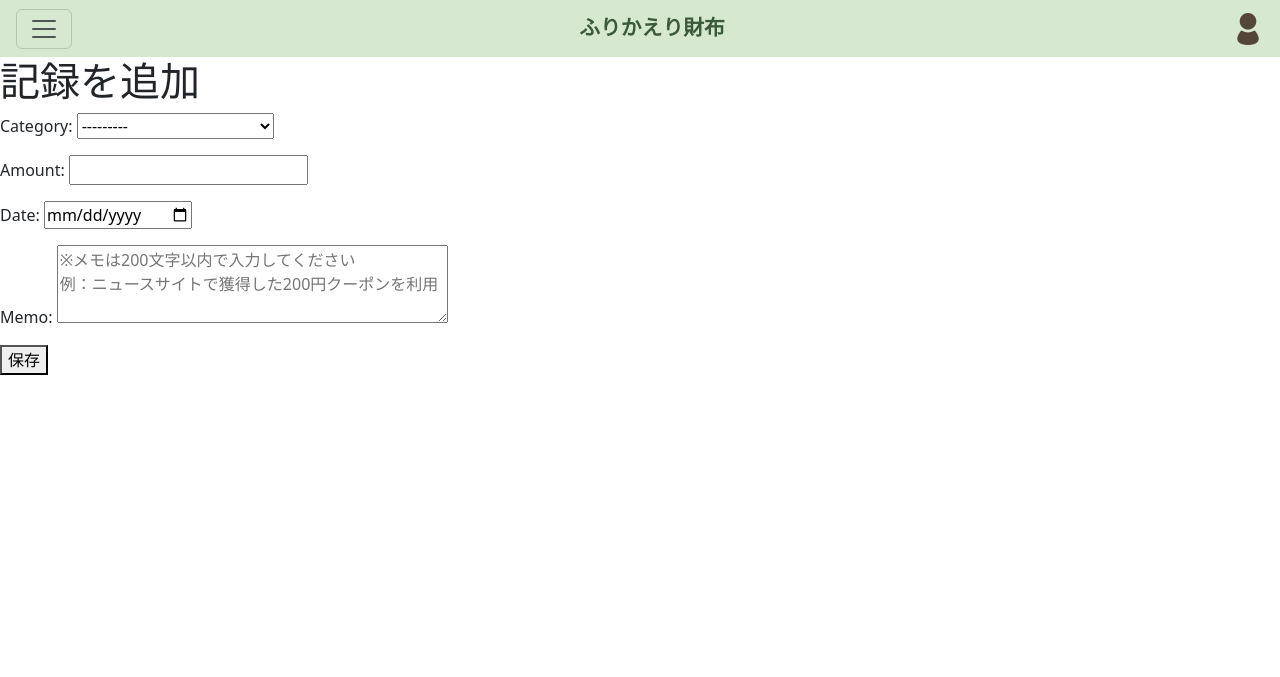
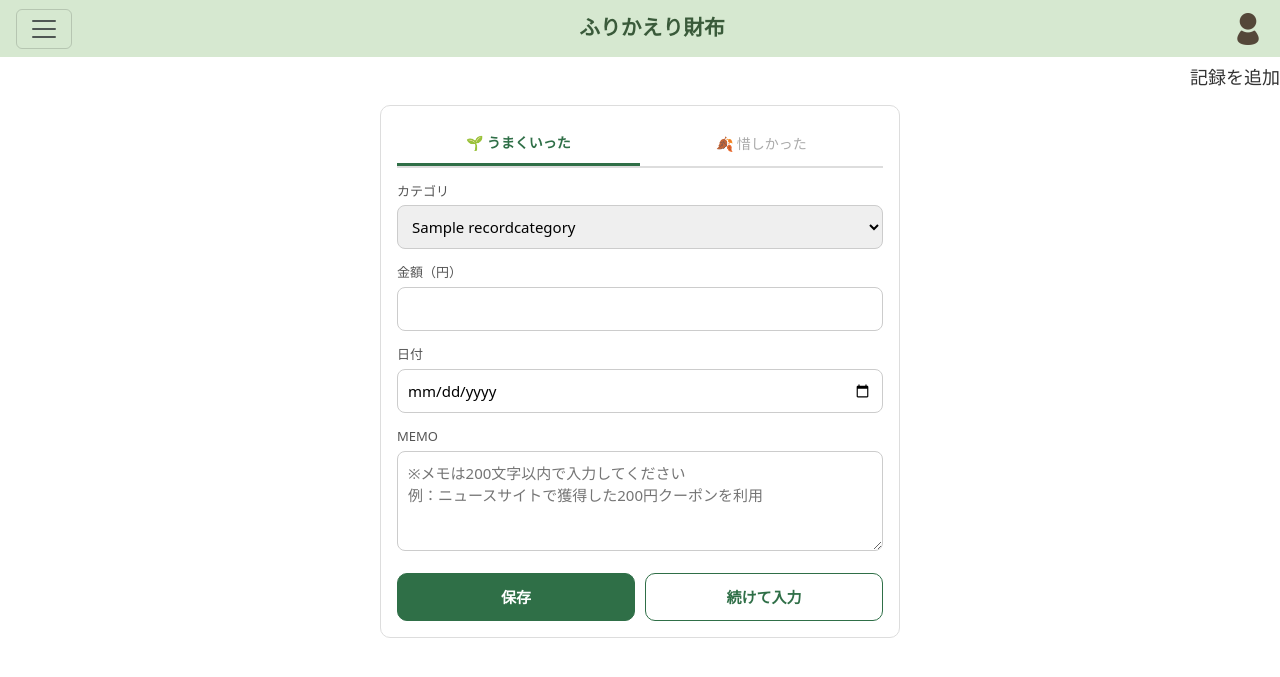
Before and after one commit to m1s0ra392-spec/Furikaeri-Wallet, a Django app: page /records/new/ in a window 1280 px wide. Shown: the top 677 px of the page. Run offline with Django 5.2, Linux system fonts and the light colour scheme; a user stored in the database is signed in; tables that the repository leaves empty hold one stand-in row (values such as "Sample post"); some web fonts are replaced.

Commit message:
記録入力画面CSS

```diff
--- a/records/views.py
+++ b/records/views.py
@@ -7,7 +7,7 @@ from django.contrib.auth.decorators import login_required
 from django . http import JsonResponse
 
 from .forms import RecordForm
-from .models import Record
+from .models import Record, RecordCategory
 from .services import get_home_advice
 
 
@@ -94,17 +94,33 @@ def home(request):
 #記録の追加
 @login_required
 def record_create(request):
+    saved = False
+
     if request.method == "POST":
         form = RecordForm(request.POST)
         if form.is_valid():
-            record = form.save(commit=False)  # まだDBに保存しない
-            record.user = request.user        # ログイン中ユーザーを入れる
-            record.save()                     # ここで保存
-            return redirect("records:record_create")
+            record = form.save(commit=False)
+            record.user = request.user
+            record.save()
+            # 「続けて入力」ボタンが押された場合
+            if request.POST.get("continue"):
+                form = RecordForm()   # フォームをリセット
+                saved = True          # モーダルを出す
+            else:
+                return redirect("records:record_create")
     else:
         form = RecordForm()
 
-    return render(request, "records/record_form.html", {"form": form})
+    # タブ用にカテゴリを2種類に分けて渡す
+    success_categories = RecordCategory.objects.filter(user=request.user, type=0)
+    regret_categories  = RecordCategory.objects.filter(user=request.user, type=1)
+
+    return render(request, "records/record_form.html", {
+        "form": form,
+        "saved": saved,
+        "success_categories": success_categories,  # うまくいった用
+        "regret_categories":  regret_categories,   # 惜しかった用
+    })
 
 @login_required
 def record_list(request):
--- a/templates/records/record_form.html
+++ b/templates/records/record_form.html
@@ -1,37 +1,252 @@
 {% extends "base.html" %}
 
 {% block content %}
-<h1>記録を追加</h1>
+<style>
+  .page-title {
+    font-size: 18px;
+    text-align: right;
+    margin: 10px 0 16px;
+    color: #333;
+  }
 
+  .card {
+    border: 1px solid #ddd;
+    border-radius: 10px;
+    padding: 16px;
+    max-width: 520px;
+    margin: 0 auto;
+  }
 
+  .field {
+    margin-bottom: 14px;
+  }
+
+  .field label {
+    display: block;
+    font-size: 13px;
+    color: #555;
+    margin-bottom: 4px;
+  }
+
+  .field input,
+  .field select,
+  .field textarea {
+    width: 100%;
+    padding: 10px;
+    border: 1px solid #ccc;
+    border-radius: 8px;
+    box-sizing: border-box;
+    font-size: 15px;
+  }
+
+  .field textarea {
+    resize: vertical;
+    min-height: 100px;
+  }
+
+  .error {
+    color: #c00;
+    font-size: 12px;
+    margin-top: 4px;
+  }
+
+  .btn-row {
+    display: flex;
+    gap: 10px;
+    margin-top: 16px;
+  }
+
+  .btn {
+    flex: 1;
+    padding: 12px;
+    border-radius: 10px;
+    border: 1px solid #2f6f47;
+    background: #2f6f47;
+    color: #fff;
+    font-size: 15px;
+    font-weight: bold;
+    cursor: pointer;
+  }
+
+  .btn.sub {
+    background: #fff;
+    color: #2f6f47;
+  }
+
+  /* 保存完了モーダル */
+  .modal-overlay {
+    display: none;
+    position: fixed;
+    inset: 0;
+    background: rgba(0,0,0,0.4);
+    z-index: 9999;
+    justify-content: center;
+    align-items: center;
+  }
+
+  .modal-overlay.show {
+    display: flex;
+  }
+
+  .modal-box {
+    background: #fff;
+    border-radius: 10px;
+    padding: 24px 20px;
+    text-align: center;
+    width: min(80vw, 280px);
+  }
+
+  .modal-box p {
+    margin: 0 0 16px;
+    font-size: 15px;
+  }
+
+  .modal-box button {
+    padding: 10px 24px;
+    border-radius: 8px;
+    border: 1px solid #2f6f47;
+    background: #2f6f47;
+    color: #fff;
+    font-size: 14px;
+    cursor: pointer;
+  }
+</style>
+
+<h1 class="page-title">記録を追加</h1>
+
+<!-- 保存完了モーダル -->
+{% if saved %}
+<div class="modal-overlay show" id="savedModal">
+  <div class="modal-box">
+    <p>記録を保存しました</p>
+    <button onclick="document.getElementById('savedModal').classList.remove('show')">
+      閉じる
+    </button>
+  </div>
+</div>
+{% endif %}
+
+<div class="card">
   <form method="post">
     {% csrf_token %}
-  {{ form.as_p }}
-  <button type="submit">保存</button>
+
+    <!-- タブ -->
+<div style="display:flex; margin-bottom:14px; border-bottom:2px solid #ddd;">
+  <button type="button" id="tab-success"
+          onclick="switchTab(0)"
+          style="flex:1; padding:10px; border:none; background:none;
+                 font-size:14px; font-weight:bold; cursor:pointer;
+                 border-bottom:3px solid #2f6f47; color:#2f6f47;">
+    🌱 うまくいった
+  </button>
+  <button type="button" id="tab-regret"
+          onclick="switchTab(1)"
+          style="flex:1; padding:10px; border:none; background:none;
+                 font-size:14px; color:#aaa; cursor:pointer;">
+    🍂 惜しかった
+  </button>
+</div>
+
+<!-- カテゴリ選択（タブに連動して中身が変わる） -->
+<div class="field">
+  <label>カテゴリ</label>
+  <select name="category" id="category-select">
+    {% for cat in success_categories %}
+      <option value="{{ cat.id }}">{{ cat.name }}</option>
+    {% endfor %}
+  </select>
+</div>
+
+<!-- JSに渡すためのデータ（画面には表示されない） -->
+<script>
+  // Djangoから受け取ったカテゴリデータをJS変数に入れる
+  const categoryData = {
+    0: [
+      {% for cat in success_categories %}
+        { id: {{ cat.id }}, name: "{{ cat.name }}" },
+      {% endfor %}
+    ],
+    1: [
+      {% for cat in regret_categories %}
+        { id: {{ cat.id }}, name: "{{ cat.name }}" },
+      {% endfor %}
+    ],
+  };
+
+  function switchTab(type) {
+    // カテゴリのselectを書き換える
+    const select = document.getElementById("category-select");
+    select.innerHTML = "";  // 一旦空にする
+    categoryData[type].forEach(cat => {
+      const opt = document.createElement("option");
+      opt.value = cat.id;
+      opt.textContent = cat.name;
+      select.appendChild(opt);
+    });
+
+    // タブの見た目を切り替える
+    const successTab = document.getElementById("tab-success");
+    const regretTab  = document.getElementById("tab-regret");
+    if (type === 0) {
+      successTab.style.borderBottom = "3px solid #2f6f47";
+      successTab.style.color = "#2f6f47";
+      regretTab.style.borderBottom  = "none";
+      regretTab.style.color = "#aaa";
+    } else {
+      regretTab.style.borderBottom = "3px solid #c0392b";
+      regretTab.style.color = "#c0392b";
+      successTab.style.borderBottom  = "none";
+      successTab.style.color = "#aaa";
+    }
+  }
+</script>
+
+    <!-- 金額 -->
+    <div class="field">
+      <label for="{{ form.amount.id_for_label }}">金額（円）</label>
+      {{ form.amount }}
+      {% for error in form.amount.errors %}
+        <p class="error">{{ error }}</p>
+      {% endfor %}
+    </div>
+
+    <!-- 日付 -->
+    <div class="field">
+      <label for="{{ form.date.id_for_label }}">日付</label>
+      {{ form.date }}
+      {% for error in form.date.errors %}
+        <p class="error">{{ error }}</p>
+      {% endfor %}
+    </div>
+
+    <!-- メモ -->
+    <div class="field">
+      <label for="{{ form.memo.id_for_label }}">MEMO</label>
+      {{ form.memo }}
+      {% for error in form.memo.errors %}
+        <p class="error">{{ error }}</p>
+      {% endfor %}
+    </div>
+
+    <div class="btn-row">
+      <button class="btn" type="submit">保存</button>
+      <button class="btn sub" type="submit" name="continue" value="1">続けて入力</button>
+    </div>
   </form>
-
-
-
+</div>
 
 <script>
-  //memoの入力自体を200字以上できる仕様にする（エラーで調整）
   document.addEventListener('DOMContentLoaded', () => {
     const memoEl = document.querySelector('[name="memo"]');
     if (!memoEl) return;
-
-  // ① 200字以上も入力できるようにする（maxlength を外す）
     memoEl.removeAttribute('maxlength');
-
-  // ② ブラウザ標準吹き出しの文言だけカスタム（空欄のとき）
     memoEl.addEventListener('invalid', () => {
       memoEl.setCustomValidity('内容を入力してください');
     });
-
     memoEl.addEventListener('input', () => {
       memoEl.setCustomValidity('');
     });
   });
 </script>
 
-
 {% endblock %}
```
Lines whose indentation alone changed are shown as unchanged.
